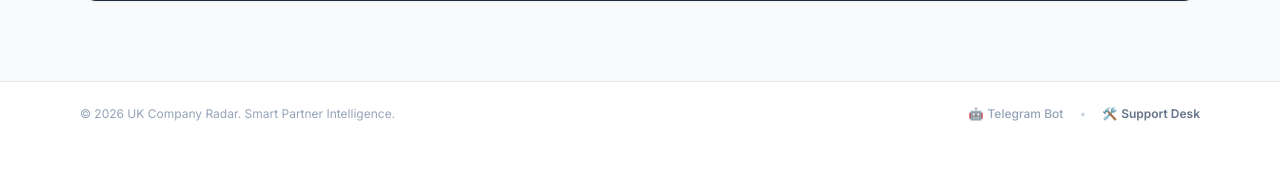
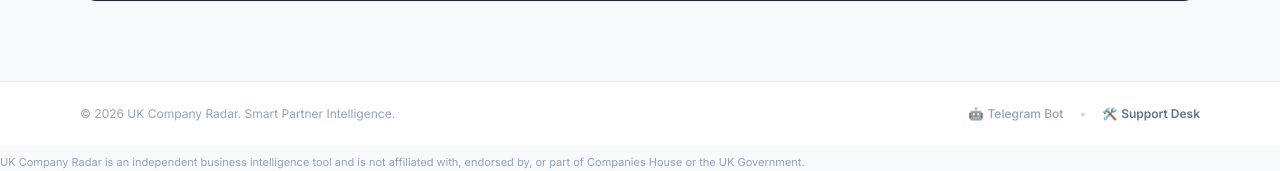
Before and after one commit to Ayhanh/uk-company-radar, a FastAPI app: a page that uses templates/index.html in a window 1280 px wide. Shown: the part 1739-1910 px from the top of the page. Before the commit the page ends 1860 px from the top, so only its background shows below. Run offline with FastAPI, Linux system fonts and the light colour scheme; data comes from the database, SQL or seed files in the repository; some libraries are stand-ins or nearby versions.

Commit message:
fix: Update copy and add non-government disclaimer for ad compliance

```diff
--- a/templates/index.html
+++ b/templates/index.html
@@ -162,7 +162,7 @@
         <!-- ARAMA SONUÇLARI -->
         {% if results %}
         <section class="bg-white border border-slate-200 rounded-2xl p-6 shadow-sm space-y-4">
-            <h3 class="text-xs font-bold tracking-wider uppercase text-slate-500">OFFICIAL COMPANIES HOUSE RECORDS ({{ results|length }})</h3>
+            <h3 class="text-xs font-bold tracking-wider uppercase text-slate-500">UK CORPORATE REGISTRY RECORDS ({{ results|length }})</h3>
             <div class="divide-y divide-slate-100">
                 {% for item in results %}
                 <div class="py-4 flex flex-col sm:flex-row sm:items-center justify-between gap-3">
@@ -887,5 +887,8 @@
     <!-- Cloudflare Web Analytics -->
     <script type='module' src='https://static.cloudflareinsights.com/beacon.min.js' data-cf-beacon='{"token": "9ffb911737054635a5e93e0aabec2e25"}'></script>
     <!-- End Cloudflare Web Analytics -->
+    <p class="text-[11px] text-slate-400 mt-2">
+    UK Company Radar is an independent business intelligence tool and is not affiliated with, endorsed by, or part of Companies House or the UK Government.
+    </p>
 </body>
 </html>
```
